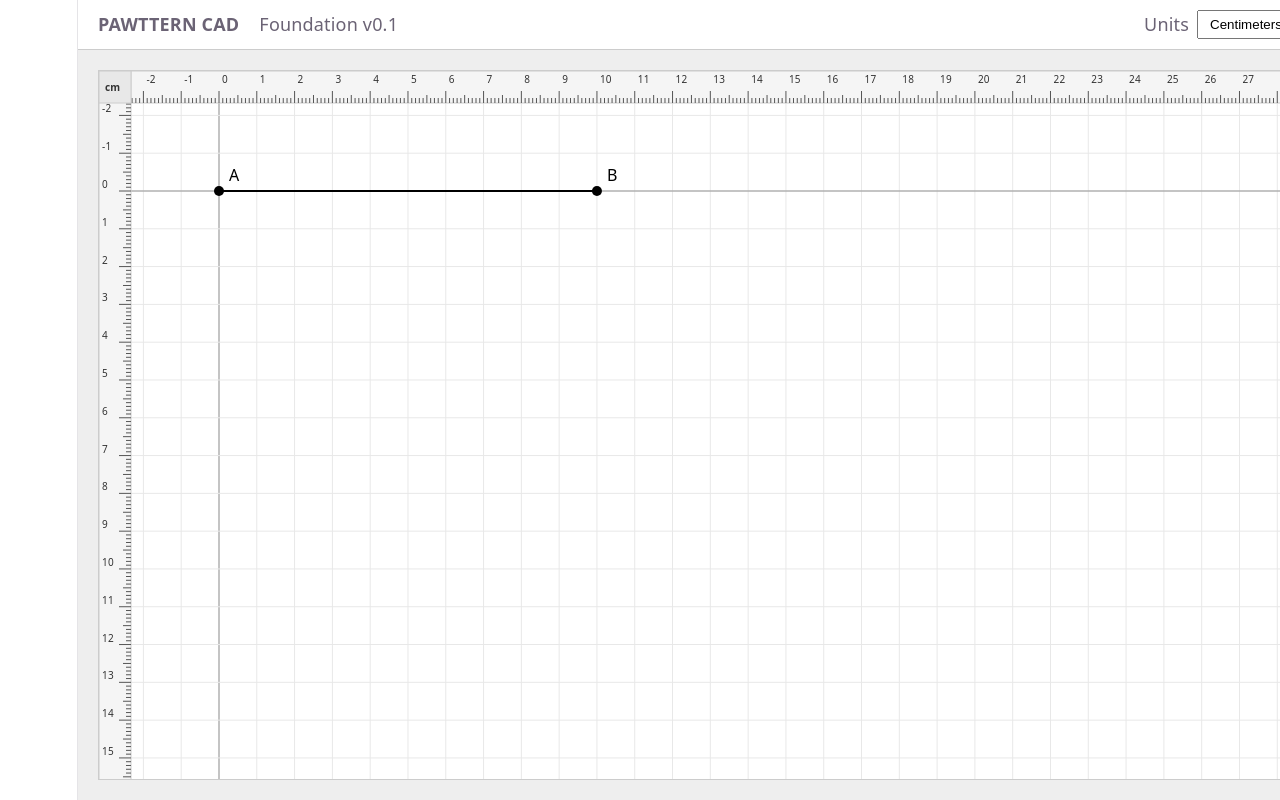
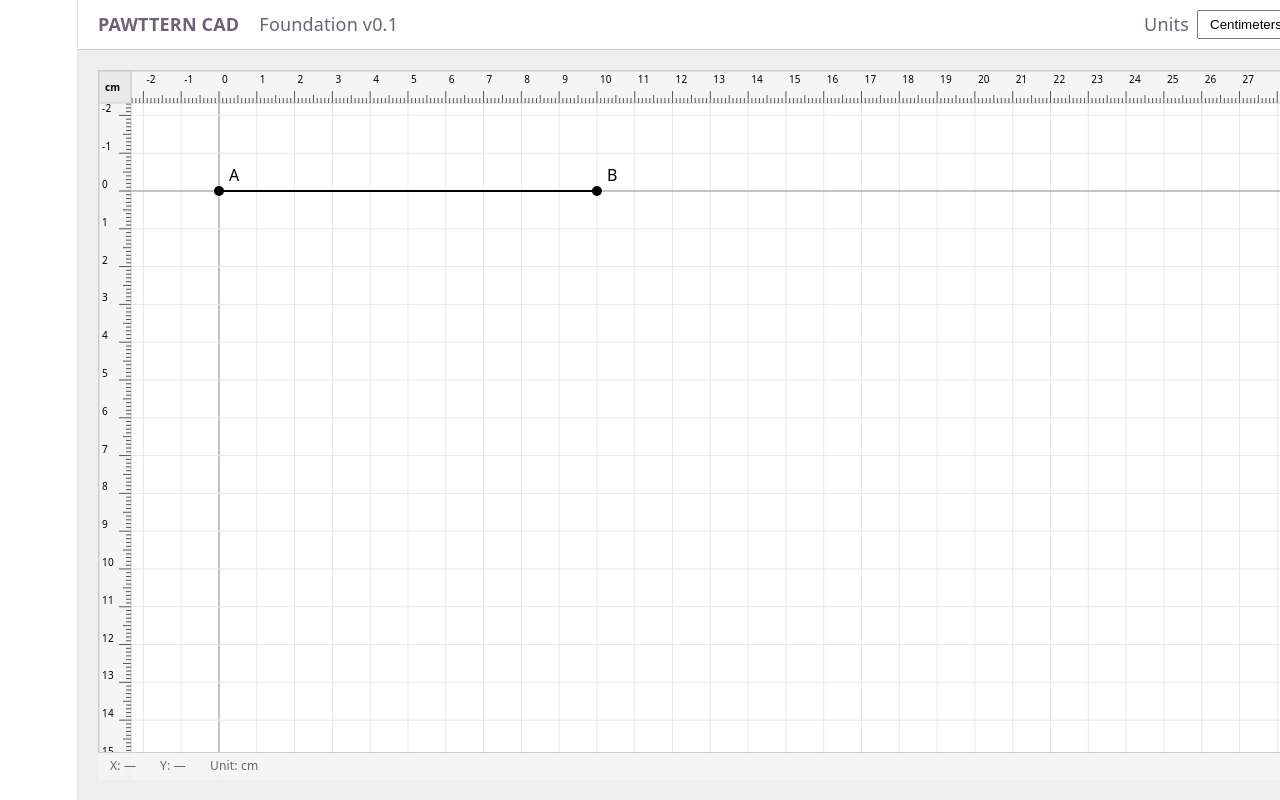
Before and after one commit to pawttern-for-pets/pattern-backend, a React (Vite) app: page / in a window 1280 px wide. Shown: the top 800 px of the page. Built offline with nearby package versions, Linux system fonts and the light colour scheme.

Commit message:
feat: add unit switching and live cursor coordinates

```diff
--- a/src/App.css
+++ b/src/App.css
@@ -24,7 +24,9 @@
   flex: 1;
   padding: 20px;
   overflow: hidden;
-}.unitControl {
+}
+
+.unitControl {
   margin-left: auto;
   display: flex;
   align-items: center;
--- a/src/App.tsx
+++ b/src/App.tsx
@@ -10,9 +10,7 @@ import {
   createEmptyDocument,
 } from './cad/document'
 
-import type {
-  DisplayUnit,
-} from './cad/display'
+import type { DisplayUnit } from './cad/display'
 
 function createDemoPattern() {
   let document = createEmptyDocument()
--- a/src/components/CadCanvas.tsx
+++ b/src/components/CadCanvas.tsx
@@ -5,8 +5,10 @@ import {
 } from 'react'
 
 import type { PatternDocument } from '../cad/document'
+import type { WorldPosition } from '../cad/coordinates'
 
 import {
+  formatLength,
   getGridSpacingMm,
   type DisplayUnit,
 } from '../cad/display'
@@ -22,6 +24,7 @@ import {
 
 import {
   createViewport,
+  screenToWorld,
   worldToScreen,
 } from '../cad/viewport'
 
@@ -49,6 +52,13 @@ export function CadCanvas({
       widthPx: 0,
       heightPx: 0,
     })
+
+  const [
+    cursorWorld,
+    setCursorWorld,
+  ] = useState<WorldPosition | null>(
+    null,
+  )
 
   const viewport = createViewport(
     1,
@@ -139,20 +149,65 @@ export function CadCanvas({
       )
   }
 
+  const handleMouseMove = (
+    event: React.MouseEvent<
+      SVGSVGElement
+    >,
+  ) => {
+    const svg = svgRef.current
+
+    if (!svg) {
+      return
+    }
+
+    const rect =
+      svg.getBoundingClientRect()
+
+    const screenPosition = {
+      xPx:
+        event.clientX - rect.left,
+      yPx:
+        event.clientY - rect.top,
+    }
+
+    const worldPosition =
+      screenToWorld(
+        screenPosition,
+        viewport,
+      )
+
+    setCursorWorld(worldPosition)
+  }
+
   return (
+    <div
+      style={{
+        position: 'relative',
+        width: '100%',
+        height: '100%',
+      }}
+    >
       <svg
         ref={svgRef}
         width="100%"
         height="100%"
+        onMouseMove={
+          handleMouseMove
+        }
+        onMouseLeave={() => {
+          setCursorWorld(null)
+        }}
         style={{
           display: 'block',
           background: 'white',
-        border: '1px solid #cccccc',
+          border:
+            '1px solid #cccccc',
         }}
       >
         {/* GRID */}
         <g>
-        {verticalGridMm.map((xMm) => {
+          {verticalGridMm.map(
+            (xMm) => {
               const screen =
                 worldToScreen(
                   {
@@ -186,7 +241,8 @@ export function CadCanvas({
                   }
                 />
               )
-        })}
+            },
+          )}
 
           {horizontalGridMm.map(
             (yMm) => {
@@ -303,22 +359,26 @@ export function CadCanvas({
           )
         })}
 
-      {/* TOP RULER BACKGROUND */}
+        {/* TOP RULER */}
         <rect
           x={0}
           y={0}
-        width={canvasSize.widthPx}
+          width={
+            canvasSize.widthPx
+          }
           height={RULER_SIZE_PX}
           fill="#f5f5f5"
           stroke="#cccccc"
         />
 
-      {/* LEFT RULER BACKGROUND */}
+        {/* LEFT RULER */}
         <rect
           x={0}
           y={0}
           width={RULER_SIZE_PX}
-        height={canvasSize.heightPx}
+          height={
+            canvasSize.heightPx
+          }
           fill="#f5f5f5"
           stroke="#cccccc"
         />
@@ -356,17 +416,21 @@ export function CadCanvas({
                       tickHeight
                     }
                     x2={screen.xPx}
-                  y2={RULER_SIZE_PX}
+                    y2={
+                      RULER_SIZE_PX
+                    }
                     stroke="#555555"
-                  strokeWidth="1"
                   />
 
-                {tick.label !== null && (
+                  {tick.label !==
+                    null && (
                     <text
-                    x={screen.xPx + 3}
+                      x={
+                        screen.xPx +
+                        3
+                      }
                       y={12}
                       fontSize="10"
-                    fill="#333333"
                     >
                       {tick.label}
                     </text>
@@ -409,18 +473,22 @@ export function CadCanvas({
                       tickWidth
                     }
                     y1={screen.yPx}
-                  x2={RULER_SIZE_PX}
+                    x2={
+                      RULER_SIZE_PX
+                    }
                     y2={screen.yPx}
                     stroke="#555555"
-                  strokeWidth="1"
                   />
 
-                {tick.label !== null && (
+                  {tick.label !==
+                    null && (
                     <text
                       x={3}
-                    y={screen.yPx - 3}
+                      y={
+                        screen.yPx -
+                        3
+                      }
                       fontSize="10"
-                    fill="#333333"
                     >
                       {tick.label}
                     </text>
@@ -431,7 +499,7 @@ export function CadCanvas({
           )}
         </g>
 
-      {/* TOP-LEFT CORNER */}
+        {/* TOP LEFT CORNER */}
         <rect
           x={0}
           y={0}
@@ -446,10 +514,55 @@ export function CadCanvas({
           y={20}
           fontSize="10"
           fontWeight="bold"
-        fill="#333333"
         >
           {unit}
         </text>
       </svg>
+
+      {/* CURSOR STATUS */}
+      <div
+        style={{
+          position: 'absolute',
+          left: 0,
+          right: 0,
+          bottom: 0,
+          height: '28px',
+          display: 'flex',
+          alignItems: 'center',
+          gap: '24px',
+          padding: '0 12px',
+          background:
+            'rgba(245,245,245,0.95)',
+          borderTop:
+            '1px solid #cccccc',
+          fontSize: '12px',
+          pointerEvents: 'none',
+        }}
+      >
+        <span>
+          X:{' '}
+          {cursorWorld
+            ? formatLength(
+                cursorWorld.xMm,
+                unit,
+              )
+            : '—'}
+        </span>
+
+        <span>
+          Y:{' '}
+          {cursorWorld
+            ? formatLength(
+                cursorWorld.yMm,
+                unit,
+              )
+            : '—'}
+        </span>
+
+        <span>
+          Unit: {unit}
+        </span>
+      </div>
+    </div>
   )
 }
```
Lines whose indentation alone changed are shown as unchanged.
